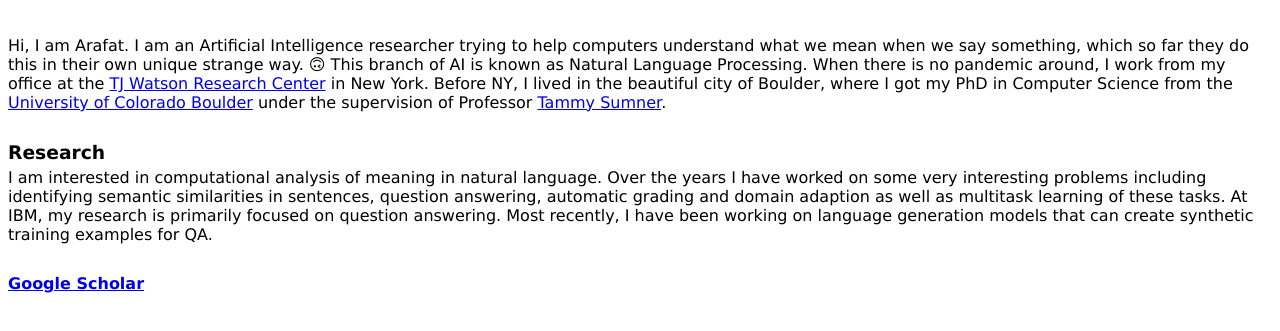
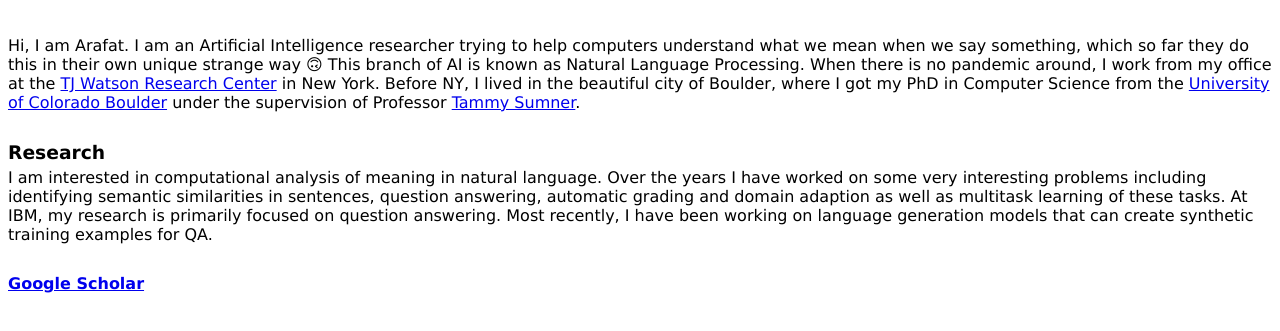
Before and after one commit to ma-sultan/ma-sultan.github.io, a plain HTML site: page index.html in a window 1280 px wide. Shown: the part 261-592 px from the top of the page. Drawn offline with Linux system fonts and the light colour scheme.

Commit message:
Update index.html

```diff
--- a/index.html
+++ b/index.html
@@ -35,7 +35,7 @@
 	<div id="about" style="margin-top:40px;">
 		<!-- h3 style="margin-bottom: 5px"> About Me </h3 -->
 		Hi, I am Arafat.
-		I am an Artificial Intelligence researcher trying to help computers understand what we mean when we say something, which so far they do this in their own unique strange way. &#128579
+		I am an Artificial Intelligence researcher trying to help computers understand what we mean when we say something, which so far they do this in their own unique strange way &#128579
 		This branch of AI is known as Natural Language Processing.
 		When there is no pandemic around, I work from my office at the <a href="http://www.research.ibm.com/labs/watson/">TJ Watson Research Center</a> in New York.
 		Before NY, I lived in the beautiful city of Boulder, where I got my PhD in Computer Science from the <a href="http://www.colorado.edu/cs/">University of Colorado Boulder</a> under the supervision of Professor <a href="https://www.colorado.edu/ics/tamara-sumner">Tammy Sumner</a>.
```
